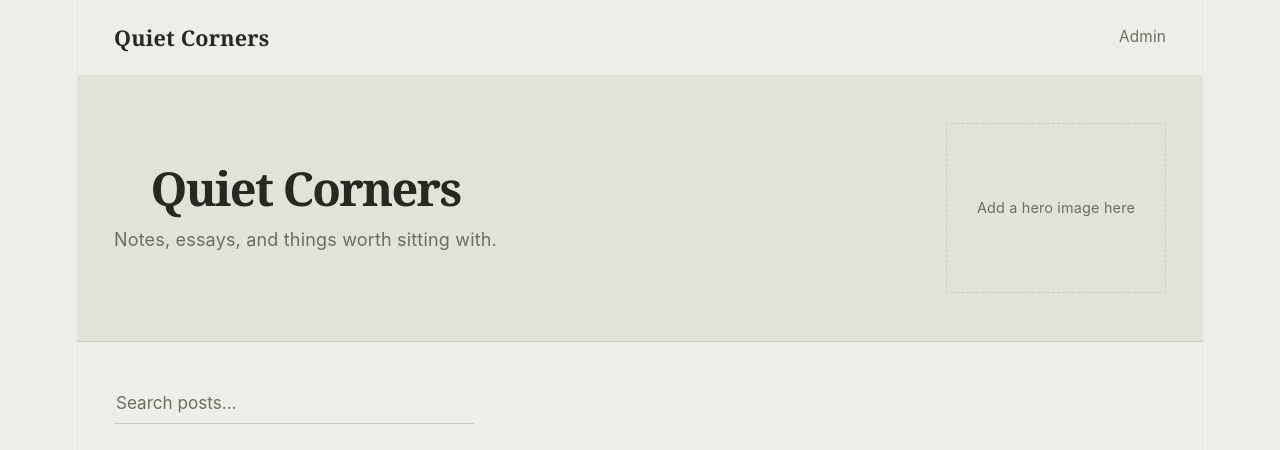
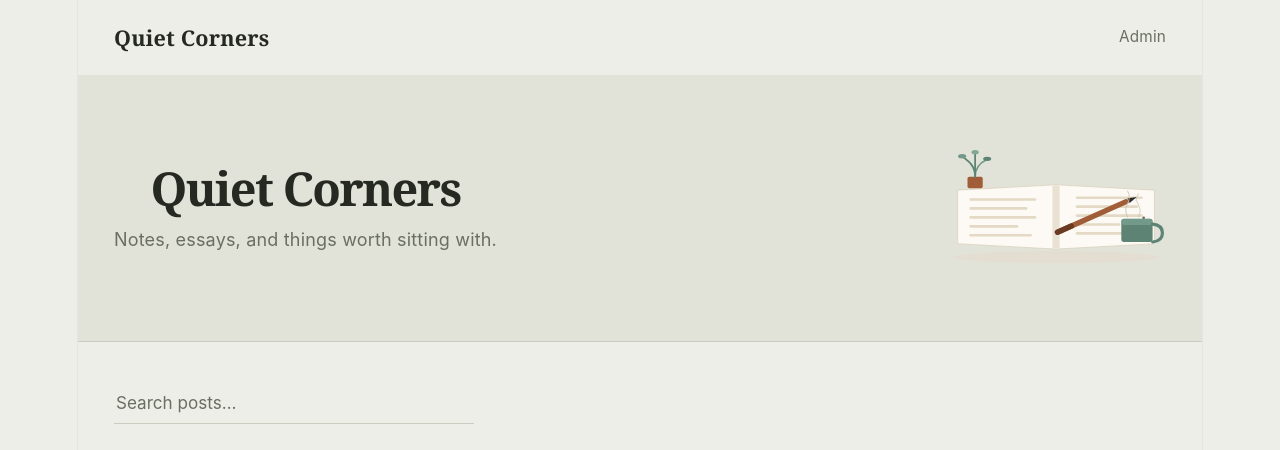
Before and after one commit to rasadikak/blog_webapp, a React (Vite) app in the folder frontend/: page / in a window 1280 px wide. Shown: the top 450 px of the page. Built offline with nearby package versions, Linux system fonts and the light colour scheme; no server answers.

Commit message:
feat:add logo to assets

```diff
--- a/frontend/src/pages/Home.jsx
+++ b/frontend/src/pages/Home.jsx
@@ -1,11 +1,13 @@
 import { useEffect, useState } from "react";
 import { Link } from "react-router-dom";
 import "../styles/Home.css";
+import logo from '../assets/logo.svg';
+
+
 
 const EXCERPT_LENGTH = 150;
 
-// Set this once you have a real hero image to show off on the home page.
-const HERO_IMAGE_URL = "";
+
 
 function Home() {
   const [posts, setPosts] = useState([]);
@@ -66,13 +68,9 @@ function Home() {
           </div>
 
           <div className="hero-image-slot">
-            {HERO_IMAGE_URL ? (
-              <img src={HERO_IMAGE_URL} alt="" />
-            ) : (
-              <div className="image-placeholder">
-                <span>Add a hero image here</span>
-              </div>
-            )}
+
+              <img src={logo} className="hero-image"  alt="logo" />
+
           </div>
         </div>
       </div>
--- a/frontend/src/styles/Home.css
+++ b/frontend/src/styles/Home.css
@@ -246,3 +246,9 @@
     padding: 32px 18px 72px;
   }
 }
+
+.hero-image {
+  max-width: 320px;
+  margin: 0 auto 20px;
+  display: block;
+}
```
